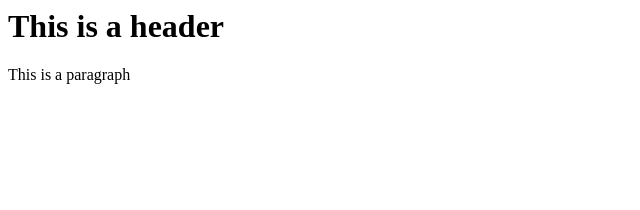
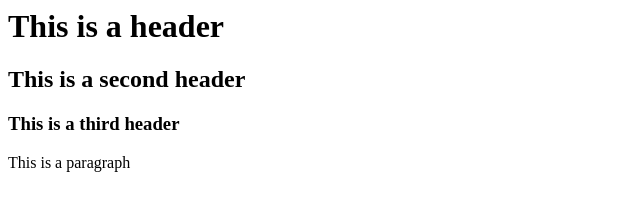
Before and after one commit to vishnugautam/HttpsRemoteRepo, a plain HTML site: page index.html in a window 1280 px wide. Shown: the whole page, without its empty margins (0-640 px from the left). Drawn offline with Linux system fonts and the light colour scheme.

Commit message:
added 3rd and 4th header

```diff
--- a/index.html
+++ b/index.html
@@ -7,6 +7,8 @@
 
   <body>
 	<h1>This is a header </h1>
+	<h2>This is a second header </h2>
+	<h3>This is a third header </h3>
 	<p> This is a paragraph </p>
   <body>
 
```
